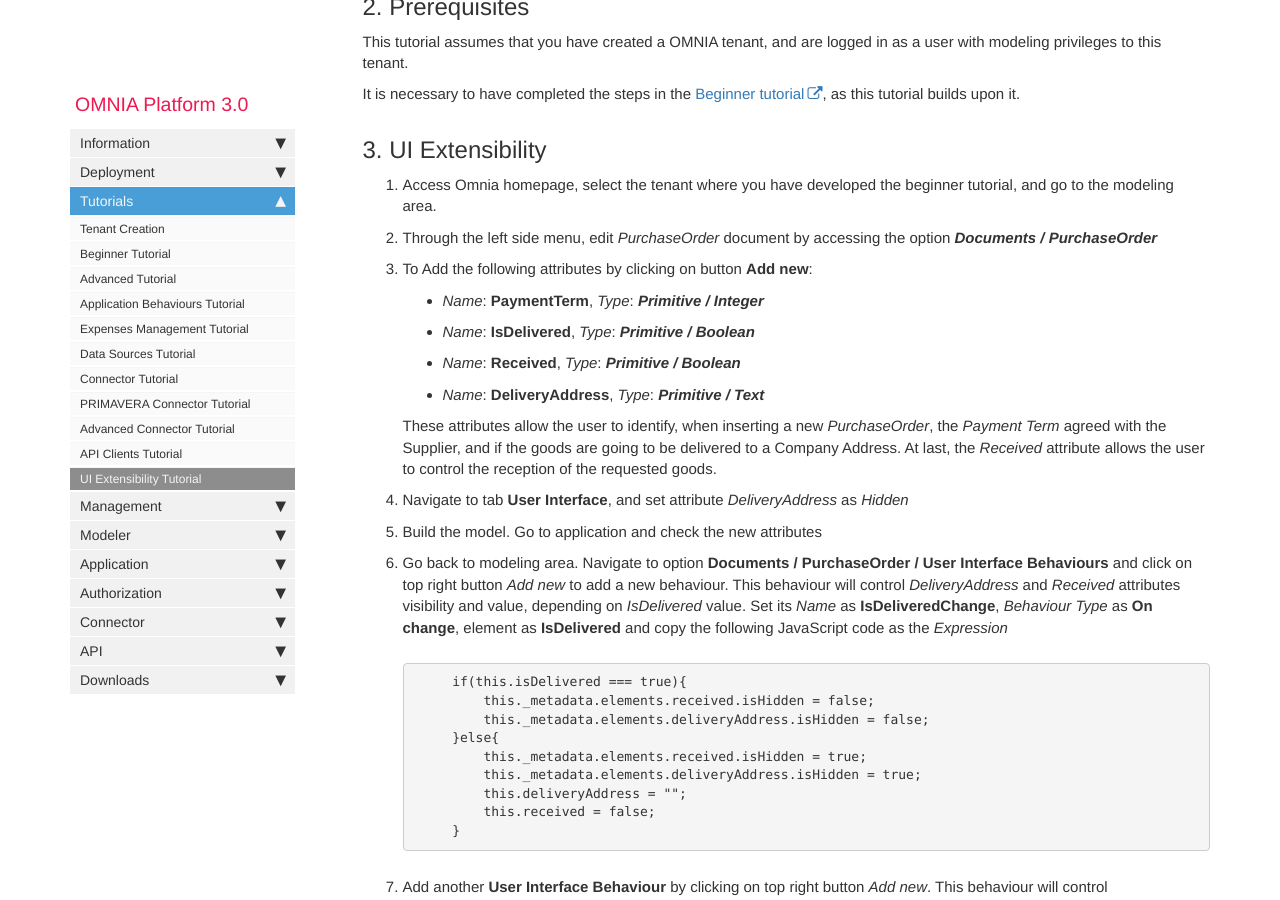
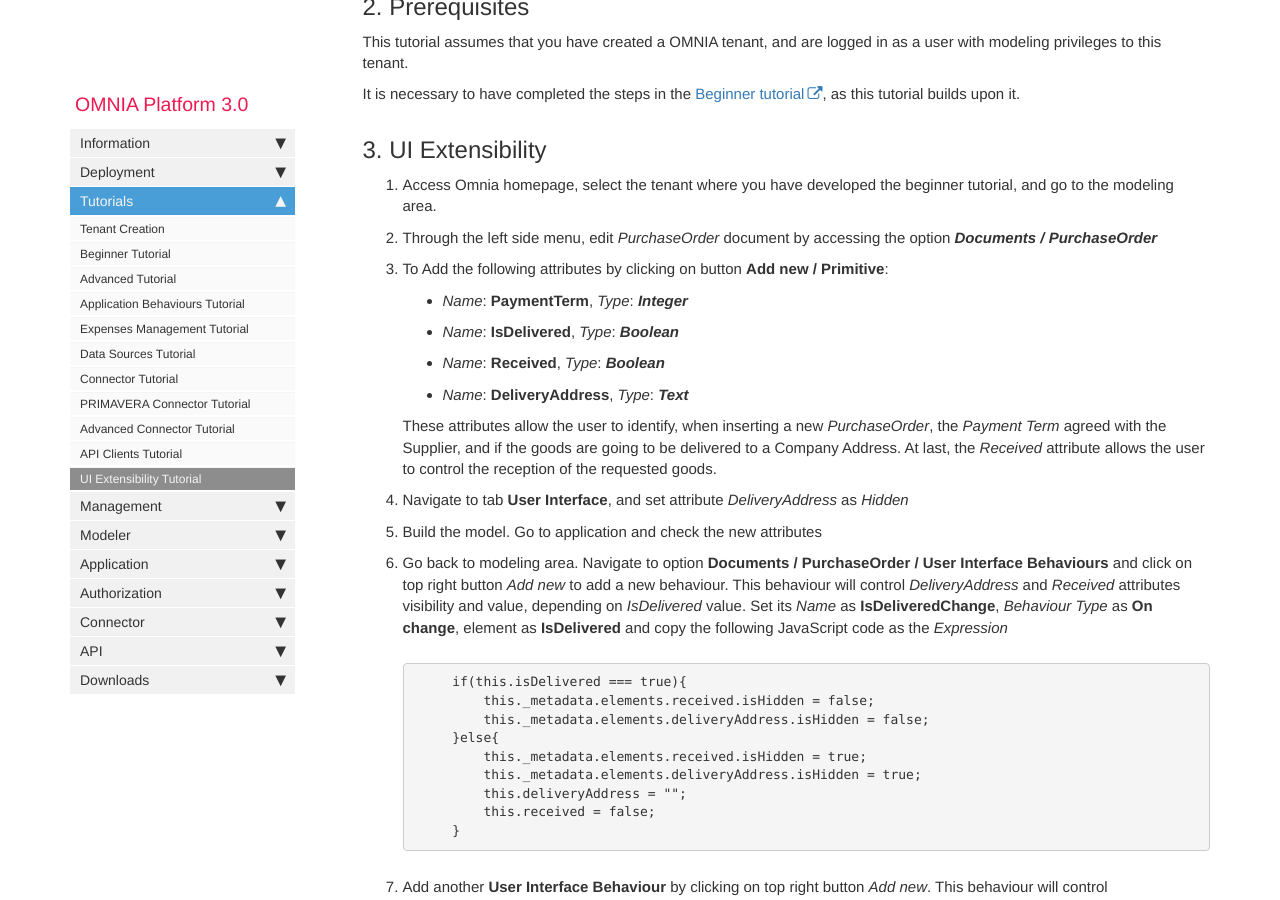
Before and after one commit to daniel8lopes/omnia3, a Jekyll site: the page built from docs/pages/omnia3/Tutorials/omnia3_uiextensibilitytutorial.md, in a window 1280 px wide and 900 px high, scrolled down 465 px. Built offline with Jekyll 4.4.1, drawn with Linux system fonts in a browser that asks for light colours; nearby versions of some CDN libraries; comment, search, counter and statistics services are not loaded.

Commit message:
Update omnia3_uiextensibilitytutorial.md

```diff
--- a/docs/pages/omnia3/Tutorials/omnia3_uiextensibilitytutorial.md
+++ b/docs/pages/omnia3/Tutorials/omnia3_uiextensibilitytutorial.md
@@ -24,12 +24,12 @@ It is necessary to have completed the steps in the  [Beginner tutorial](http://d
 
 2. Through the left side menu, edit *PurchaseOrder* document by accessing the option ***Documents / PurchaseOrder***
 
-3. To Add the following attributes by clicking on button **Add new**:
+3. To Add the following attributes by clicking on button **Add new / Primitive**:
 
-    - *Name*: **PaymentTerm**, *Type*: ***Primitive / Integer***
-    - *Name*: **IsDelivered**, *Type*: ***Primitive / Boolean***
-    - *Name*: **Received**, *Type*: ***Primitive / Boolean***
-    - *Name*: **DeliveryAddress**, *Type*: ***Primitive / Text***
+    - *Name*: **PaymentTerm**, *Type*: ***Integer***
+    - *Name*: **IsDelivered**, *Type*: ***Boolean***
+    - *Name*: **Received**, *Type*: ***Boolean***
+    - *Name*: **DeliveryAddress**, *Type*: ***Text***
 
     These attributes allow the user to identify, when inserting a new *PurchaseOrder*, the *Payment Term* agreed with the Supplier, and if the goods are going to be delivered to a Company Address. At last, the *Received* attribute allows the user to control the reception of the requested goods.
 
```
